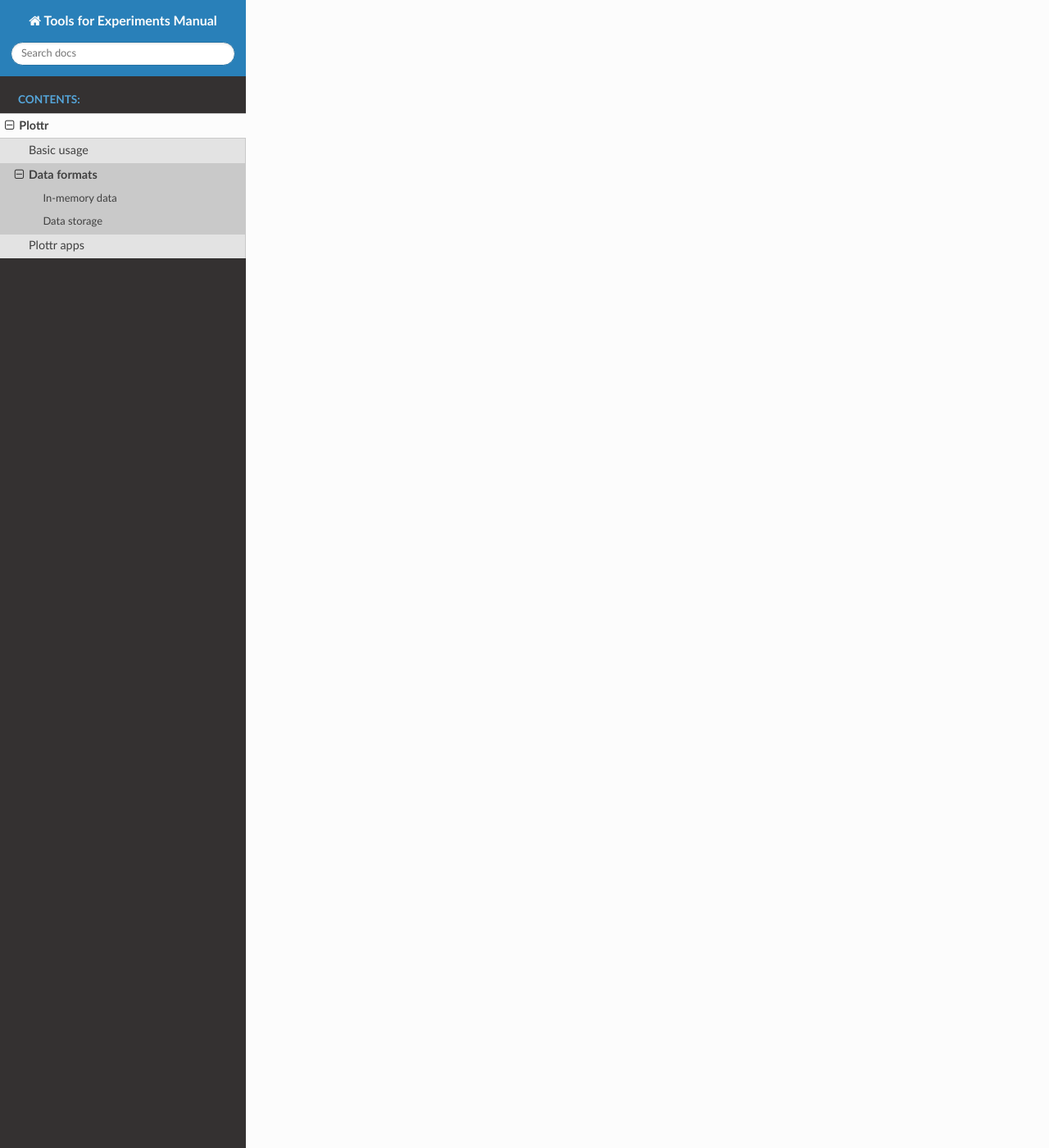
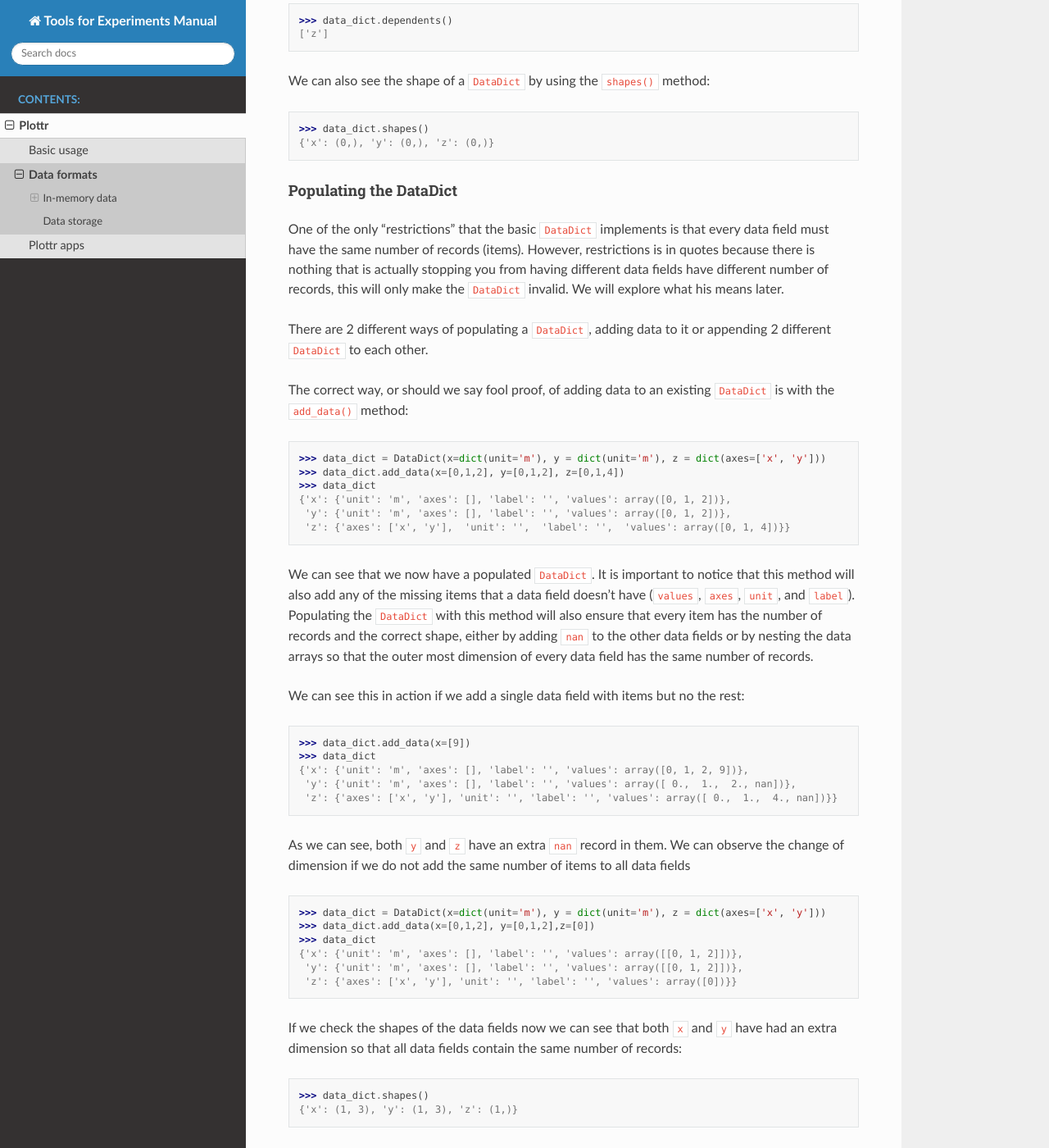
Before and after one commit to toolsforexperiments/tfe-manual, a Sphinx documentation site: the page built from docs/source/plottr/data.rst, in a window 1280 px wide and 1400 px high, scrolled down 1582 px. Shown: the whole window at 82% size. Built offline with Sphinx 7.4.7 and the Read the Docs theme 2.0.0, drawn with Linux system fonts in a browser that asks for light colours; pages that are not in the unit, such as notebooks, are missing from menus; some of the changed text lies outside the part shown.

Commit message:
Committing to merge my own fork and pfafflab

```diff
--- a/docs/source/plottr/data.rst
+++ b/docs/source/plottr/data.rst
@@ -4,6 +4,122 @@ Data formats
 In-memory data
 --------------
 
+Plottr's data management is entirely based on the DataDict object. The DataDict object is built on top of
+python dictionary (MAYBE ADD A LINK TO THE PYTHON DICTIONARY PAGE) so it can do the same things as a normal dictionary
+can with some extra features and restrictions designed for scientific use(?) QUESTION MARK HERE.
+Inheriting the DataDictBase class as a parent, you can implement your own restriction and helper methods for your own
+needs.
+
+DataDict
+^^^^^^^^
+
+The DataDict is the most basic form of ``DataDicts``. We can think of it a dictionary containing other dictionaries.
+Add example of how it looks like inside from the plottr documentation.
+
+Basic Use
+~~~~~~~~~
+
+We can start by creating an empty DataDict like any other python object:
+
+>>> data_dict = DataDict()
+>>> data_dict
+{}
+
+We can create the structure of the data_dict by creating new dictionary keys and populating them like a normal python
+dictionary.
+
+>>> data_dict['x'] = dict(unit='m')
+>>> data_dict
+{'x': {'unit': 'm'}}
+
+We can also start by creating a ``DataDict`` that has the structure of the data we are going to record but no data yet:
+
+>>> data_dict = DataDict(x=dict(unit='m'), y = dict(unit='m'), z = dict(axes=['x', 'y']))
+>>> data_dict
+{'x': {'unit': 'm'}, 'y': {'unit': 'm'}, 'z': {'axes': ['x', 'y']}}
+
+The ``DataDict`` that we just created contains no data yet, only the structure of how the data will look like. We have
+also specified the unit of ``x`` and ``y`` and which variables are independent variables (``x``, ``y``), or how we will
+call them from now on, ``axes`` and dependent variables (``z``), or, ``dependents``.
+
+Structure
+~~~~~~~~~
+
+From the basic and empty ``DataDict`` we can already start to inspect its structure. To see the entire structure of a
+``DataDict`` we can use the ``structure()`` method:
+
+>>> data_dict = DataDict(x=dict(unit='m'), y = dict(unit='m'), z = dict(axes=['x', 'y']))
+>>> data_dict.structure()
+{'x': {'unit': 'm', 'axes': [], 'label': ''},
+ 'y': {'unit': 'm', 'axes': [], 'label': ''},
+ 'z': {'axes': ['x', 'y'], 'unit': '', 'label': ''}}
+
+We can check for specific things inside the ``DataDict``. We can look at the axes:
+
+>>> data_dict.axes()
+['x', 'y']
+
+We can look at all the dependents:
+
+>>> data_dict.dependents()
+['z']
+
+We can also see the shape of a ``DataDict`` by using the ``shapes()`` method:
+
+>>> data_dict.shapes()
+{'x': (0,), 'y': (0,), 'z': (0,)}
+
+Populating the DataDict
+~~~~~~~~~~~~~~~~~~~~~~~
+
+One of the only "restrictions" that the basic ``DataDict`` implements is that every data field must have the same number
+of records (items). However, restrictions is in quotes because there is nothing that is actually stopping you from
+having different data fields have different number of records, this will only make the ``DataDict`` invalid.
+We will explore what his means later.
+
+There are 2 different ways of populating a ``DataDict``, adding data to it or appending 2 different ``DataDict`` to each
+other.
+
+The correct way, or should we say fool proof, of adding data to an existing ``DataDict`` is with the ``add_data()``
+method:
+
+>>> data_dict = DataDict(x=dict(unit='m'), y = dict(unit='m'), z = dict(axes=['x', 'y']))
+>>> data_dict.add_data(x=[0,1,2], y=[0,1,2], z=[0,1,4])
+>>> data_dict
+{'x': {'unit': 'm', 'axes': [], 'label': '', 'values': array([0, 1, 2])},
+ 'y': {'unit': 'm', 'axes': [], 'label': '', 'values': array([0, 1, 2])},
+ 'z': {'axes': ['x', 'y'],  'unit': '',  'label': '',  'values': array([0, 1, 4])}}
+
+We can see that we now have a populated ``DataDict``. It is important to notice that this method will also add any of
+the missing items that a data field doesn't have (``values``, ``axes``, ``unit``, and ``label``). Populating the
+``DataDict`` with this method will also ensure that every item has the number of records and the correct shape, either
+by adding ``nan`` to the other data fields or by nesting the data arrays so that the outer most dimension of every
+data field has the same number of records.
+
+We can see this in action if we add a single data field with items but no the rest:
+
+>>> data_dict.add_data(x=[9])
+>>> data_dict
+{'x': {'unit': 'm', 'axes': [], 'label': '', 'values': array([0, 1, 2, 9])},
+ 'y': {'unit': 'm', 'axes': [], 'label': '', 'values': array([ 0.,  1.,  2., nan])},
+ 'z': {'axes': ['x', 'y'], 'unit': '', 'label': '', 'values': array([ 0.,  1.,  4., nan])}}
+
+As we can see, both ``y`` and ``z`` have an extra ``nan`` record in them. We can observe the change of dimension if we
+do not add the same number of items to all data fields
+
+>>> data_dict = DataDict(x=dict(unit='m'), y = dict(unit='m'), z = dict(axes=['x', 'y']))
+>>> data_dict.add_data(x=[0,1,2], y=[0,1,2],z=[0])
+>>> data_dict
+{'x': {'unit': 'm', 'axes': [], 'label': '', 'values': array([[0, 1, 2]])},
+ 'y': {'unit': 'm', 'axes': [], 'label': '', 'values': array([[0, 1, 2]])},
+ 'z': {'axes': ['x', 'y'], 'unit': '', 'label': '', 'values': array([0])}}
+
+If we check the shapes of the data fields now we can see that both ``x`` and ``y`` have had an extra dimension so that
+all data fields contain the same number of records:
+
+>>> data_dict.shapes()
+{'x': (1, 3), 'y': (1, 3), 'z': (1,)}
+
 
 Data storage
 ------------
```
Also changed, not shown: docs/source/glossary.rst (added, +13 -0 lines).
